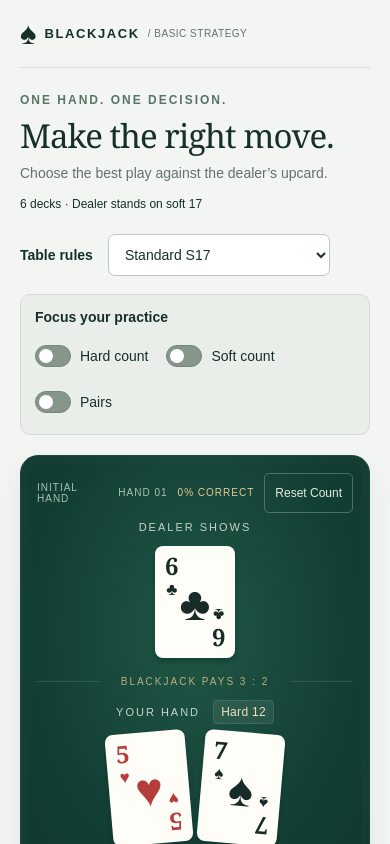
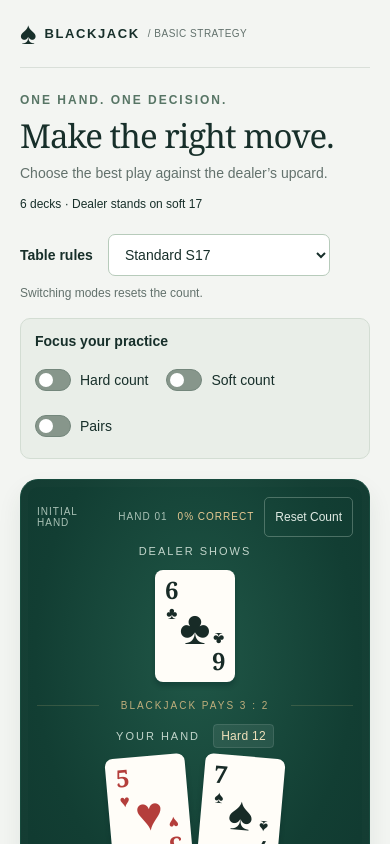
Before and after one commit to shinkbr/blackjack-trainer, a React (Vite) app: page / in a window 390 px wide. Shown: the top 844 px of the page. Built offline with nearby package versions, Linux system fonts and the light colour scheme; the HTML template or start-up script is replaced by a standard one.

Commit message:
Update strategy heading and relocate mode reset note

```diff
--- a/src/App.jsx
+++ b/src/App.jsx
@@ -92,6 +92,7 @@ export default function App() {
           <option value="h17">Standard H17</option>
           <option value="freebet">Free Bet Blackjack (H17)</option>
         </select>
+        <span id="mode-summary">Switching modes resets the count.</span>
       </section>
       <section className="focus-controls" aria-label="Practice hand types">
         <fieldset>
@@ -261,7 +262,7 @@ export default function App() {
               Wizard of Odds —{" "}
               {free ? "Free Bet Blackjack" : "4–8 deck basic strategy"} ↗
             </a>
-            . Switching modes resets the count.
+            .
           </p>
           <StrategyReference mode={state.mode} />
         </details>
--- a/src/components/StrategyReference.jsx
+++ b/src/components/StrategyReference.jsx
@@ -15,9 +15,7 @@ export default function StrategyReference({ mode }) {
       id="strategy-reference"
       aria-label="Basic strategy tables"
     >
-      <p className="strategy-order">
-        <strong>{ruleModes[mode].name}</strong>
-      </p>
+      <h2>{ruleModes[mode].name} Strategy</h2>
       <p className="strategy-legend">
         <span className="move-H">H · Hit</span>
         <span className="move-S">S · Stand</span>
--- a/src/style.css
+++ b/src/style.css
@@ -497,9 +497,6 @@ footer details {
   margin-top: 26px;
   color: var(--ink);
 }
-.strategy-reference .strategy-order {
-  font-size: 14px;
-}
 .strategy-legend {
   display: flex;
   flex-wrap: wrap;
@@ -790,7 +787,15 @@ footer details {
 .actions strong {
   overflow-wrap: normal;
 }
+#mode-summary {
+  font-size: 13px;
+  color: var(--muted);
+}
 @media (max-width: 720px) {
+  #mode-summary {
+    flex-basis: 100%;
+    font-size: 12px;
+  }
   .actions strong {
     font-size: 15px;
   }
```
